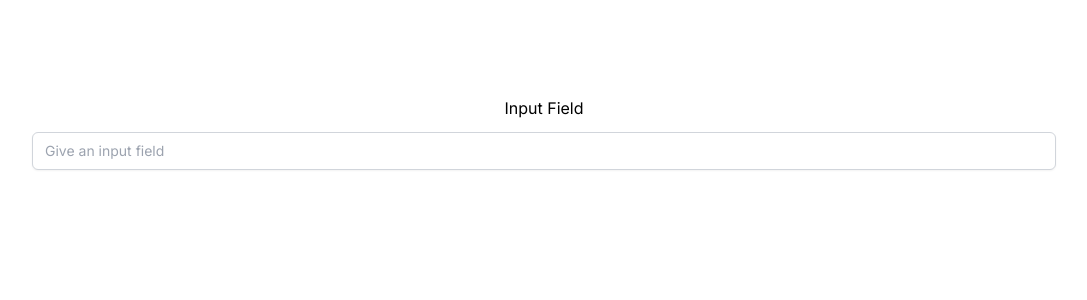
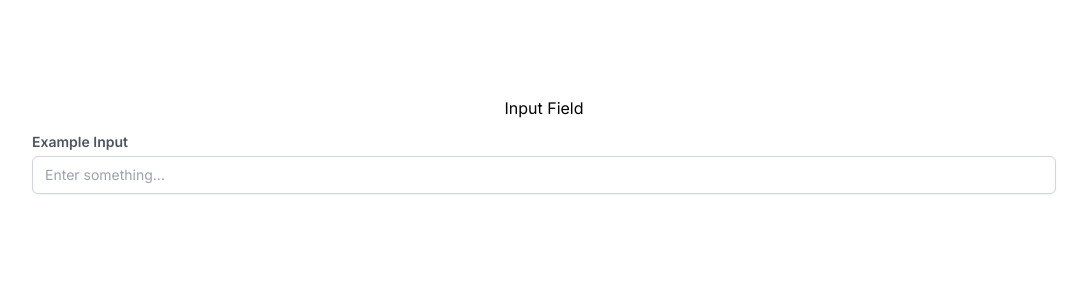
Before and after one commit to Zahid67635/project-3.0, a Next.js app: page /components/inputField in a window 1280 px wide. Shown: the top 300 px of the page, without its empty margins (96-1183 px from the left). Built offline with nearby package versions, Linux system fonts and the light colour scheme.

Commit message:
added modal component and made few changes

```diff
--- a/src/app/components/inputField/page.jsx
+++ b/src/app/components/inputField/page.jsx
@@ -1,11 +1,34 @@
+"use client";
 import InputField from "@/components/inputField/InputField";
-import React from "react";
+import React, { useState } from "react";
 
 function page() {
+  // eslint-disable-next-line react-hooks/rules-of-hooks
+  const [inputValue, setInputValue] = useState("");
+
+  const handleChange = (e) => {
+    const newValue = e.target.value;
+    setInputValue(newValue);
+  };
+
+  const handleBlur = (e) => {
+    console.log(e.target.value);
+  };
+
   return (
     <div>
-      <h1 className="text-center mb-3">Input Field</h1>
-      <InputField />
+      <h1 className="mb-3 text-center">Input Field</h1>
+      <InputField
+        type="text"
+        name="exampleInput"
+        label="Example Input"
+        placeholder="Enter something..."
+        value={inputValue}
+        onChange={handleChange}
+        onBlur={handleBlur}
+        autoComplete="off"
+        setInputValue={setInputValue}
+      />
     </div>
   );
 }
--- /dev/null
+++ b/src/app/components/modal/page.jsx
@@ -0,0 +1,28 @@
+"use client";
+import Modal from "@/components/modal/Modal";
+import React, { useState } from "react";
+
+function Page() {
+  const [isOpen, setIsOpen] = useState(false);
+  return (
+    <div>
+      <button
+        className="px-4 py-2 font-bold text-white bg-blue-500 rounded focus:outline-none focus:shadow-outline"
+        onClick={() => setIsOpen(true)}
+      >
+        Open Modal
+      </button>
+      <Modal setIsOpen={setIsOpen} isOpen={isOpen}>
+        <h1>My modal</h1>
+        <p>
+          Lorem ipsum dolor sit amet consectetur adipisicing elit. Quas itaque
+          cumque temporibus molestias eum pariatur a eaque sit. Eaque nesciunt
+          vitae, facilis veniam voluptas rerum! Aspernatur quos commodi odit
+          enim.
+        </p>
+      </Modal>
+    </div>
+  );
+}
+
+export default Page;
--- a/src/app/components/page.jsx
+++ b/src/app/components/page.jsx
@@ -5,6 +5,7 @@ const componentsList = [
   { name: "Navbar", href: "/components/navbar" },
   { name: "SearchAndSelect", href: "/components/searchAndSelect" },
   { name: "InputField", href: "/components/inputField" },
+  { name: "Modal", href: "/components/modal" },
 ];
 
 function page() {
--- a/src/components/inputField/InputField.jsx
+++ b/src/components/inputField/InputField.jsx
@@ -1,44 +1,63 @@
-///
 "use client";
-import React from "react";
+import React, { useState } from "react";
+import { twMerge } from "tailwind-merge";
+import { HiMiniXCircle } from "react-icons/hi2";
 
 const defaultLabelClassNames = "block text-sm font-semibold text-gray-600";
 const defaultClassNames =
   "mt-1 block w-full font-medium appearance-none rounded-md border border-gray-300 px-3 py-2 placeholder-gray-400 shadow-sm focus:border-green-600 focus:outline-none focus:ring-green-600 sm:text-sm placeholder:font-normal text-gray-500";
+const clearButtonStyle =
+  "absolute inset-y-0 right-0 flex items-center pr-3 cursor-pointer text-gray-500";
 
 function InputField({
   type = "",
   name = "",
   label = "",
-  labelClassName = defaultLabelClassNames,
+  labelClassName = "",
   placeholder = "Give an input field",
-  className = defaultClassNames,
+  extraClassName = "",
   value,
   onChange = () => {},
   onBlur = () => {},
   errors = {},
   autoComplete,
   readOnly,
-  ...restProps
+  setInputValue,
+  ...props
 }) {
+  const clearInput = () => {
+    setInputValue("");
+    onBlur({ target: { name, value: "" } });
+  };
+
   return (
-    <div className="w-full">
-      <label htmlFor={name} className={labelClassName}>
+    <div className="relative w-full">
+      <label
+        htmlFor={name}
+        className={twMerge(defaultLabelClassNames, labelClassName)}
+      >
         {label}
       </label>
+      <div className="relative">
         <input
           type={type}
           id={name}
           name={name}
           placeholder={placeholder}
-        className={className}
+          className={twMerge(defaultClassNames, extraClassName)}
           value={value}
           onChange={onChange}
           onBlur={onBlur}
           autoComplete={autoComplete}
           readOnly={readOnly}
-        {...restProps}
+          {...props}
         />
+        {value && (
+          <div className={clearButtonStyle} onClick={clearInput}>
+            <HiMiniXCircle />
+          </div>
+        )}
+      </div>
     </div>
   );
 }
--- /dev/null
+++ b/src/components/modal/Modal.jsx
@@ -0,0 +1,30 @@
+import React from "react";
+import { HiMiniXCircle } from "react-icons/hi2";
+
+function Modal({ isOpen, setIsOpen, children }) {
+  const closeModal = () => {
+    setIsOpen(false);
+  };
+
+  return (
+    <div className="">
+      {isOpen && (
+        <div className="fixed inset-0 z-50 flex items-center justify-center">
+          <div className="fixed inset-0 bg-black opacity-50"></div>
+
+          <div className="absolute max-w-lg p-8 bg-white rounded-lg shadow-lg">
+            <div className="flex justify-end">
+              <div className={`cursor-pointer`} onClick={closeModal}>
+                <HiMiniXCircle className="text-2xl transition duration-300 ease-in-out hover:text-slate-400" />
+              </div>
+            </div>
+
+            <div className="mb-3">{children}</div>
+          </div>
+        </div>
+      )}
+    </div>
+  );
+}
+
+export default Modal;
--- a/src/components/searchAndSelect/SearchAndSelect.jsx
+++ b/src/components/searchAndSelect/SearchAndSelect.jsx
@@ -2,6 +2,7 @@
 
 import React from "react";
 import Select from "react-select";
+import { twMerge } from "tailwind-merge";
 
 const defaultLabelClassNames =
   "flex items-center justify-between gap-2 text-sm font-medium text-gray-600 mb-1";
@@ -12,7 +13,7 @@ function SearchAndSelect({
   options = [],
   onChange = () => {},
   isClearable = false,
-  extraClassName = "",
+  labelClassName = "",
   placeholder = "",
   ...props
 }) {
@@ -61,7 +62,7 @@ function SearchAndSelect({
   };
   return (
     <section className="w-full">
-      <div className={defaultLabelClassNames}>
+      <div className={twMerge(defaultLabelClassNames, labelClassName)}>
         <label>{label}</label>
       </div>
       <Select
```
Lines whose indentation alone changed are shown as unchanged.
